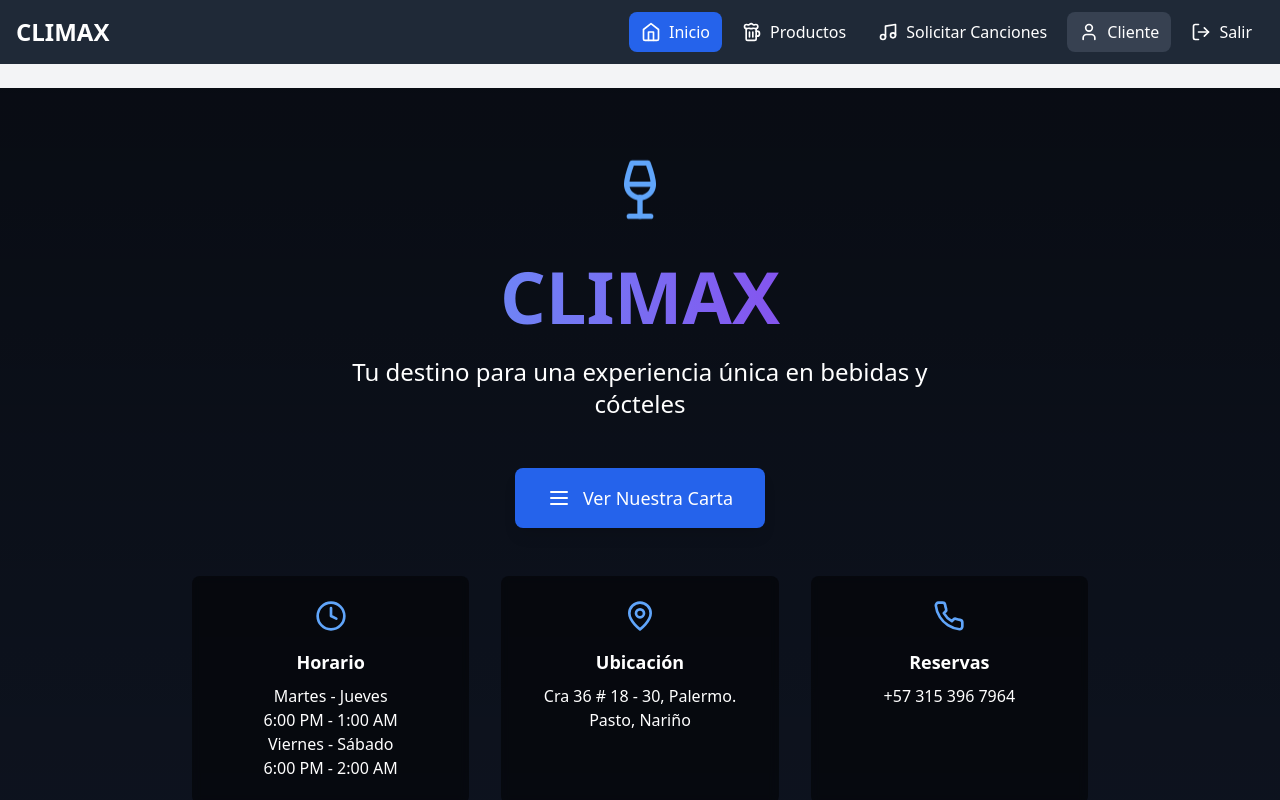
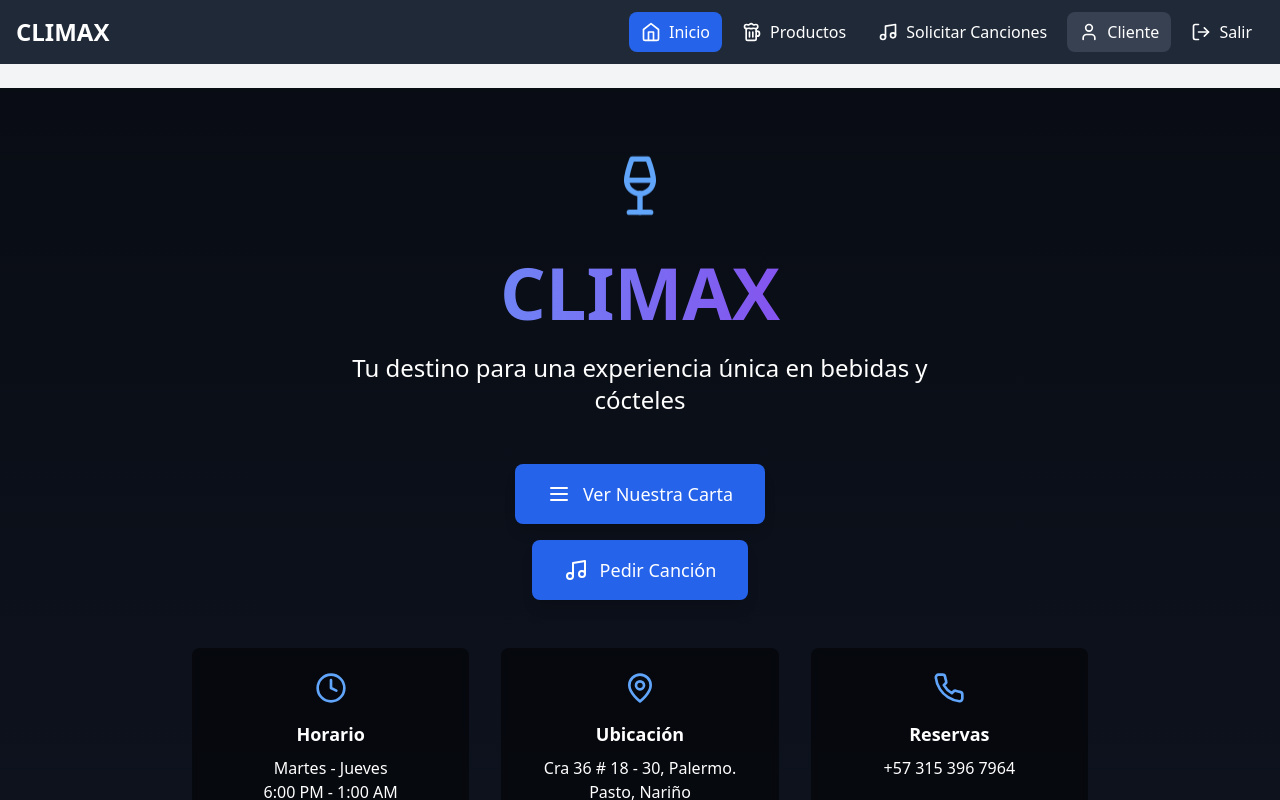
Before and after one commit to JulianRosales07/climaxclub, a React (Vite) app: page / in a window 1280 px wide. Both pictures are taken after a click on the button "Ingresar como Cliente". Shown: the top 800 px of the page. Built offline with nearby package versions, Linux system fonts and the light colour scheme.

Commit message:
Update Hero.tsx

```diff
--- a/src/components/home/Hero.tsx
+++ b/src/components/home/Hero.tsx
@@ -1,5 +1,5 @@
 import React, { useState } from 'react';
-import { Wine, Clock, MapPin, Phone, ChevronDown, Menu } from 'lucide-react';
+import { Wine, Clock, MapPin, Phone, ChevronDown, Menu, Music } from 'lucide-react';
 import { useNavigate } from 'react-router-dom';
 import { useAuthStore } from '../../store/authStore';
 import { motion, AnimatePresence } from 'framer-motion';
@@ -7,7 +7,8 @@ import { motion, AnimatePresence } from 'framer-motion';
 export const Hero: React.FC = () => {
   const navigate = useNavigate();
   const user = useAuthStore((state) => state.user);
-  const [isHovered, setIsHovered] = useState(false);
+  const [isHoveredMenu, setIsHoveredMenu] = useState(false);
+  const [isHoveredSong, setIsHoveredSong] = useState(false);
 
   const scrollToFeatures = () => {
     const featuresSection = document.querySelector('#features');
@@ -16,12 +17,21 @@ export const Hero: React.FC = () => {
 
   const handleViewMenu = () => {
     if (!user) {
-      // If not logged in, log in as client and then navigate
       useAuthStore.getState().login().then(() => {
         navigate('/products');
       });
     } else {
       navigate('/products');
+    }
+  };
+
+  const handleRequestSong = () => {
+    if (!user) {
+      useAuthStore.getState().login().then(() => {
+        navigate('/request-song');
+      });
+    } else {
+      navigate('/request-song');
     }
   };
 
@@ -41,10 +51,11 @@ export const Hero: React.FC = () => {
 
           {(!user || user.role === 'client') && (
             <AnimatePresence>
+              <div className="flex flex-col gap-4">
                 <motion.button
                   onClick={handleViewMenu}
-                onHoverStart={() => setIsHovered(true)}
-                onHoverEnd={() => setIsHovered(false)}
+                  onHoverStart={() => setIsHoveredMenu(true)}
+                  onHoverEnd={() => setIsHoveredMenu(false)}
                   className="relative px-8 py-4 bg-blue-600 text-white rounded-lg hover:bg-blue-700 transition-all transform hover:scale-105 shadow-lg hover:shadow-blue-500/25 flex items-center gap-3 mx-auto overflow-hidden group"
                   whileHover={{ scale: 1.05 }}
                   whileTap={{ scale: 0.95 }}
@@ -52,13 +63,13 @@ export const Hero: React.FC = () => {
                   <motion.div
                     className="absolute inset-0 bg-gradient-to-r from-blue-400 to-purple-600"
                     initial={{ x: '-100%' }}
-                  animate={{ x: isHovered ? '0%' : '-100%' }}
+                    animate={{ x: isHoveredMenu ? '0%' : '-100%' }}
                     transition={{ duration: 0.3 }}
                   />
 
                   <motion.div
                     className="relative flex items-center gap-3"
-                  animate={{ x: isHovered ? [0, -4, 4, 0] : 0 }}
+                    animate={{ x: isHoveredMenu ? [0, -4, 4, 0] : 0 }}
                     transition={{ duration: 0.5 }}
                   >
                     <Menu className="w-6 h-6" />
@@ -68,12 +79,47 @@ export const Hero: React.FC = () => {
                   <motion.div
                     className="absolute inset-0 flex items-center justify-center opacity-0 group-hover:opacity-100"
                     initial={{ scale: 0 }}
-                  animate={{ scale: isHovered ? 1 : 0 }}
+                    animate={{ scale: isHoveredMenu ? 1 : 0 }}
                     transition={{ duration: 0.2 }}
                   >
                     <div className="w-full h-full bg-gradient-to-r from-blue-500/20 to-purple-500/20 backdrop-blur-sm" />
                   </motion.div>
                 </motion.button>
+
+                <motion.button
+                  onClick={handleRequestSong}
+                  onHoverStart={() => setIsHoveredSong(true)}
+                  onHoverEnd={() => setIsHoveredSong(false)}
+                  className="relative px-8 py-4 bg-blue-600 text-white rounded-lg hover:bg-blue-700 transition-all transform hover:scale-105 shadow-lg hover:shadow-blue-500/25 flex items-center gap-3 mx-auto overflow-hidden group"
+                  whileHover={{ scale: 1.05 }}
+                  whileTap={{ scale: 0.95 }}
+                >
+                  <motion.div
+                    className="absolute inset-0 bg-gradient-to-r from-blue-400 to-purple-600"
+                    initial={{ x: '-100%' }}
+                    animate={{ x: isHoveredSong ? '0%' : '-100%' }}
+                    transition={{ duration: 0.3 }}
+                  />
+
+                  <motion.div
+                    className="relative flex items-center gap-3"
+                    animate={{ x: isHoveredSong ? [0, -4, 4, 0] : 0 }}
+                    transition={{ duration: 0.5 }}
+                  >
+                    <Music className="w-6 h-6" />
+                    <span className="text-lg font-medium">Pedir Canción</span>
+                  </motion.div>
+
+                  <motion.div
+                    className="absolute inset-0 flex items-center justify-center opacity-0 group-hover:opacity-100"
+                    initial={{ scale: 0 }}
+                    animate={{ scale: isHoveredSong ? 1 : 0 }}
+                    transition={{ duration: 0.2 }}
+                  >
+                    <div className="w-full h-full bg-gradient-to-r from-blue-500/20 to-purple-500/20 backdrop-blur-sm" />
+                  </motion.div>
+                </motion.button>
+              </div>
             </AnimatePresence>
           )}
         </div>
```
Lines whose indentation alone changed are shown as unchanged.
